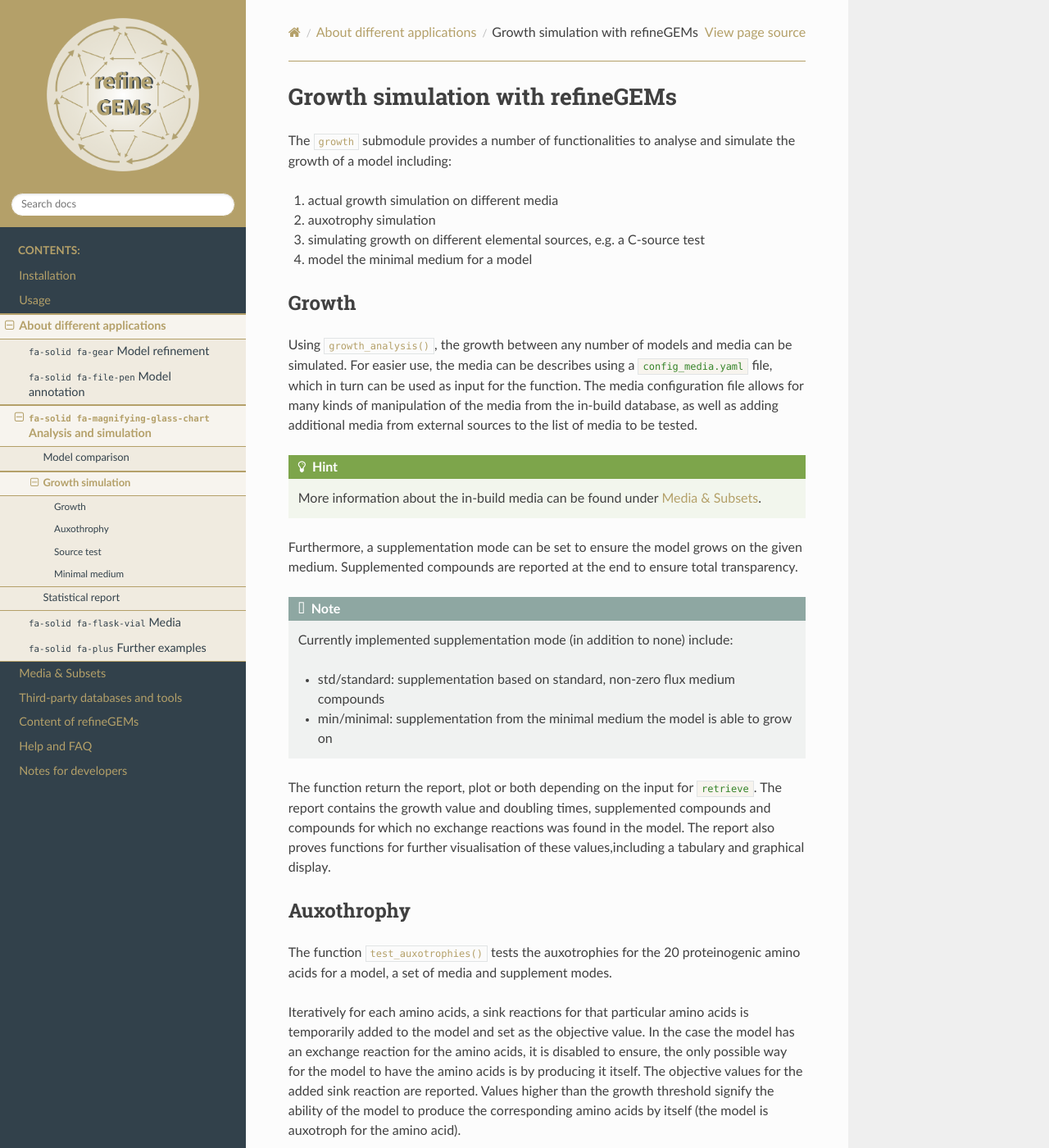
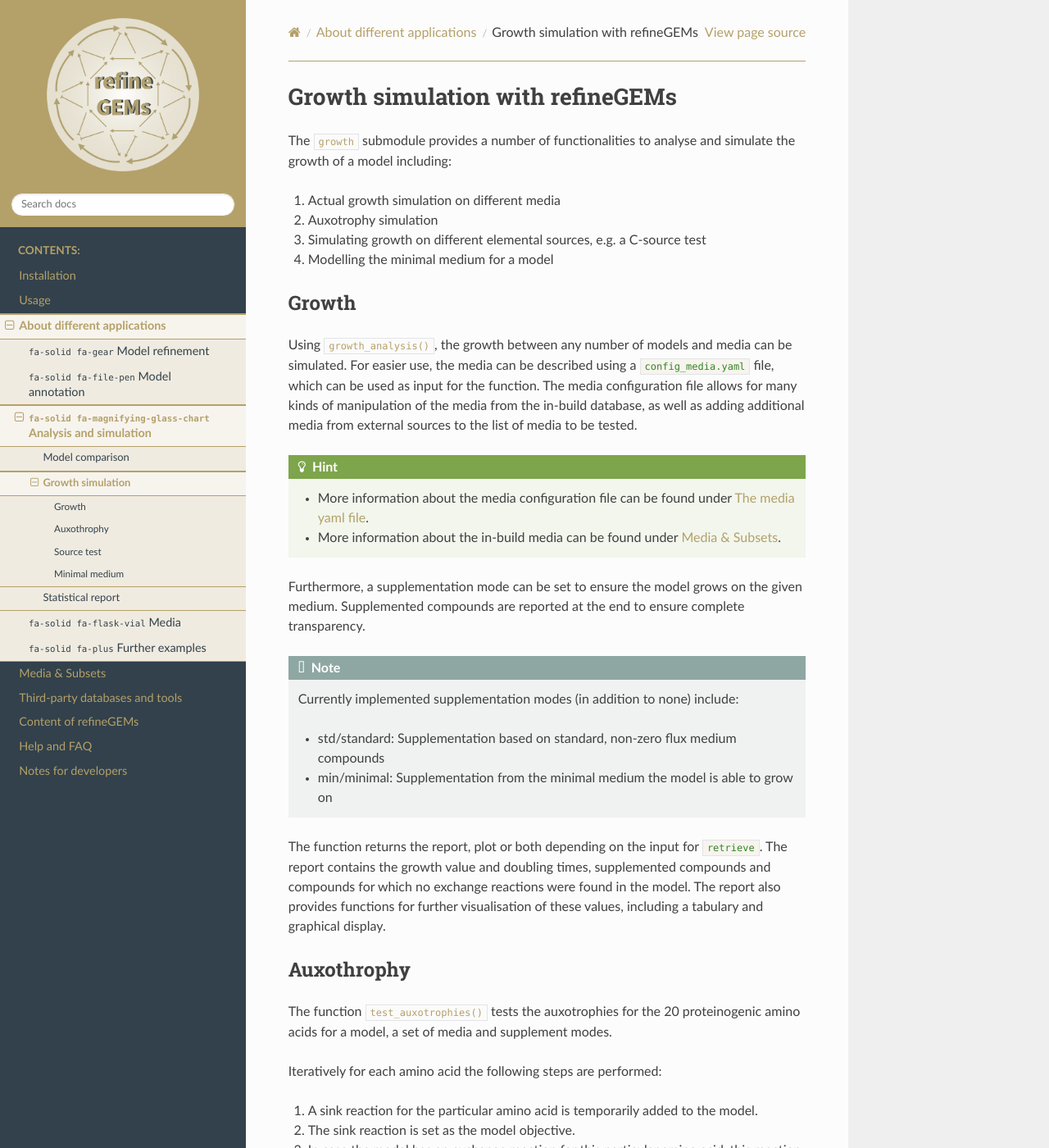
Before and after one commit to draeger-lab/refinegems, a Sphinx documentation site: the page built from docs/source/modules-desc/growth.rst, in a window 1280 px wide and 1400 px high. Shown: the whole window at 82% size. Built offline with Sphinx 7.4.7 and the Read the Docs theme 3.1.0, drawn with Linux system fonts in a browser that asks for light colours; some of the changed text lies outside the part shown.

Commit message:
Update docs #195

```diff
--- a/docs/source/modules-desc/growth.rst
+++ b/docs/source/modules-desc/growth.rst
@@ -4,37 +4,38 @@
 The :py:mod:`~refinegems.analysis.growth` submodule provides a number of functionalities
 to analyse and simulate the growth of a model including:
 
-1. actual growth simulation on different media
-2. auxotrophy simulation
-3. simulating growth on different elemental sources, e.g. a C-source test
-4. model the minimal medium for a model
+1. Actual growth simulation on different media
+2. Auxotrophy simulation
+3. Simulating growth on different elemental sources, e.g. a C-source test
+4. Modelling the minimal medium for a model
 
 Growth
 ------
 
 Using :py:func:`~refinegems.analysis.growth.growth_analysis`, the growth between any number of models and media can be simulated.
-For easier use, the media can be describes using a ``config_media.yaml`` file, which in turn can be used as input for the function.
+For easier use, the media can be described using a ``config_media.yaml`` file, which can be used as input for the function.
 The media configuration file allows for many kinds of manipulation of the media from the in-build database,
 as well as adding additional media from external sources to the list of media to be tested.
 
 .. hint::
 
-  More information about the in-build media can be found under :ref:`Media & Subsets`.
+  - More information about the media configuration file can be found under :ref:`The media yaml file`.
+  - More information about the in-build media can be found under :ref:`Media & Subsets`.
 
 Furthermore, a supplementation mode can be set to ensure the model grows on the given medium.
-Supplemented compounds are reported at the end to ensure total transparency.
+Supplemented compounds are reported at the end to ensure complete transparency.
 
 .. note::
 
-  Currently implemented supplementation mode (in addition to none) include:
+  Currently implemented supplementation modes (in addition to none) include:
 
-  - std/standard: supplementation based on standard, non-zero flux medium compounds
-  - min/minimal: supplementation from the minimal medium the model is able to grow on
+  - std/standard: Supplementation based on standard, non-zero flux medium compounds
+  - min/minimal: Supplementation from the minimal medium the model is able to grow on
 
-The function return the report, plot or both depending on the input for ``retrieve``.
+The function returns the report, plot or both depending on the input for ``retrieve``.
 The report contains the growth value and doubling times, supplemented compounds and
-compounds for which no exchange reactions was found in the model. The report also proves functions for
-further visualisation of these values,including a tabulary and graphical display.
+compounds for which no exchange reactions were found in the model. The report also provides
+functions for further visualisation of these values, including a tabulary and graphical display.
 
 Auxothrophy
 -----------
@@ -42,14 +43,18 @@
 The function :py:func:`~refinegems.analysis.growth.test_auxotrophies` tests the auxotrophies
 for the 20 proteinogenic amino acids for a model, a set of media and supplement modes.
 
-Iteratively for each amino acids, a sink reactions for that particular amino acids is temporarily added
-to the model and set as the objective value. In the case the model has an exchange reaction for the
-amino acids, it is disabled to ensure, the only possible way for the model to have the amino acids is
-by producing it itself. The objective values for the added sink reaction are reported.
-Values higher than the growth threshold signify the ability of the model to produce the corresponding
-amino acids by itself (the model is auxotroph for the amino acid).
+Iteratively for each amino acid the following steps are performed:
+
+1. A sink reaction for the particular amino acid is temporarily added to the model.
+2. The sink reaction is set as the model objective.
+3. In case the model has an exchange reaction for this particular amino acid, this reaction is disabled to ensure, the only possible way for the model to have the amino acid is by producing it itself.
+4. The model is optimised and the objective value for the added sink reaction is reported.
+5. A value higher than the growth threshold signifies the ability of the model to produce the corresponding amino acid by itself. The model is auxotroph for the amino acid.
 
 The function returns a report, which in turn can be e.g. visualised as a heatmap.
+
+..
+  @TODO What to do with the (...)?
 
 Below, an examplary heatmap based on the Master Thesis of Carolin Brune (...) for
 *Klebsiella pneumoniae* MD01 can be seen. The model is able to produce all amino acids
@@ -66,14 +71,14 @@
 element, e.g. carbon. Using the parameter ``substances``, alternative sources can be set.
 If none are given, the program tests for all available sources in the in-build database for the given element.
 
-Iteratively, the function changes all metabolites containing the given element with the next in list.
-The model is optimised and the objective values for the BOF ist returned for all the different compounds.
+Iteratively, the function changes all metabolites containing the given element with the next in the list.
+The model is optimised and the objective value for the BOF ist returned for all the different compounds.
 
-.. note::
+.. important::
 
-  For sensible test results, the starting medium should provide all other element necessary
+  For sensible test results, the starting medium should provide all other elements necessary
   for the growth of the model as other compounds. Only under these conditions can the results of the
-  source test savely discussed in the context of changung a single source only.
+  source test safely be discussed in the context of changing a single source only.
 
 Below you can see the examplary results for a *Klebsiella pneumoniae* model with a supplemented M9 medium.
 The supplemented M9 medium contains all trace elements the bacterium needs to grow e.g. iron and a single
@@ -91,11 +96,11 @@
 can be calculated.
 
 Since the description of a minimal medium can vary, refineGEMs provides different
-ways to calculate one, set using the parameter ``objective``:
+ways to calculate one. This can be set using the parameter ``objective``:
 
-- ``flux``: find the minimal fluxes for the current medium
-- ``medium``: find the minimal number of compounds based on the current medium
-- ``exchanges``: find the minimal number of compounds for a medium based on the exchange reactions in the model
+- ``flux``: Find the minimal fluxes for the current medium
+- ``medium``: Find the minimal number of compounds based on the current medium
+- ``exchanges``: Find the minimal number of compounds for a medium based on the exchange reactions in the model
 
 .. note::
 
```
Also changed, not shown: docs/source/modules-desc/annotations.rst (+5 -5 lines), docs/source/modules-desc/comparison.rst (+26 -26 lines), docs/source/modules-desc/pathways.rst (+8 -2 lines), docs/source/modules-desc/sboann.rst (+7 -5 lines).
